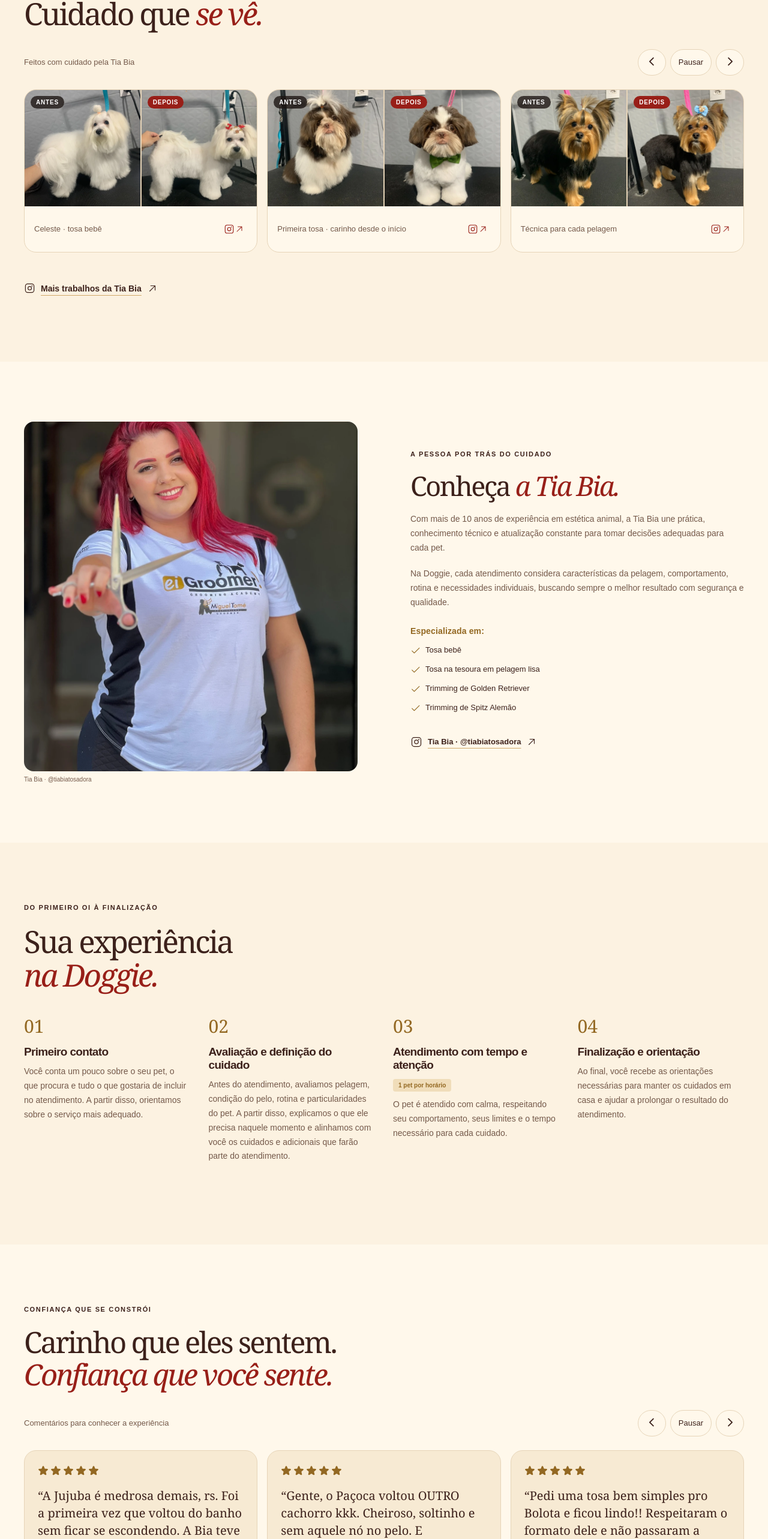
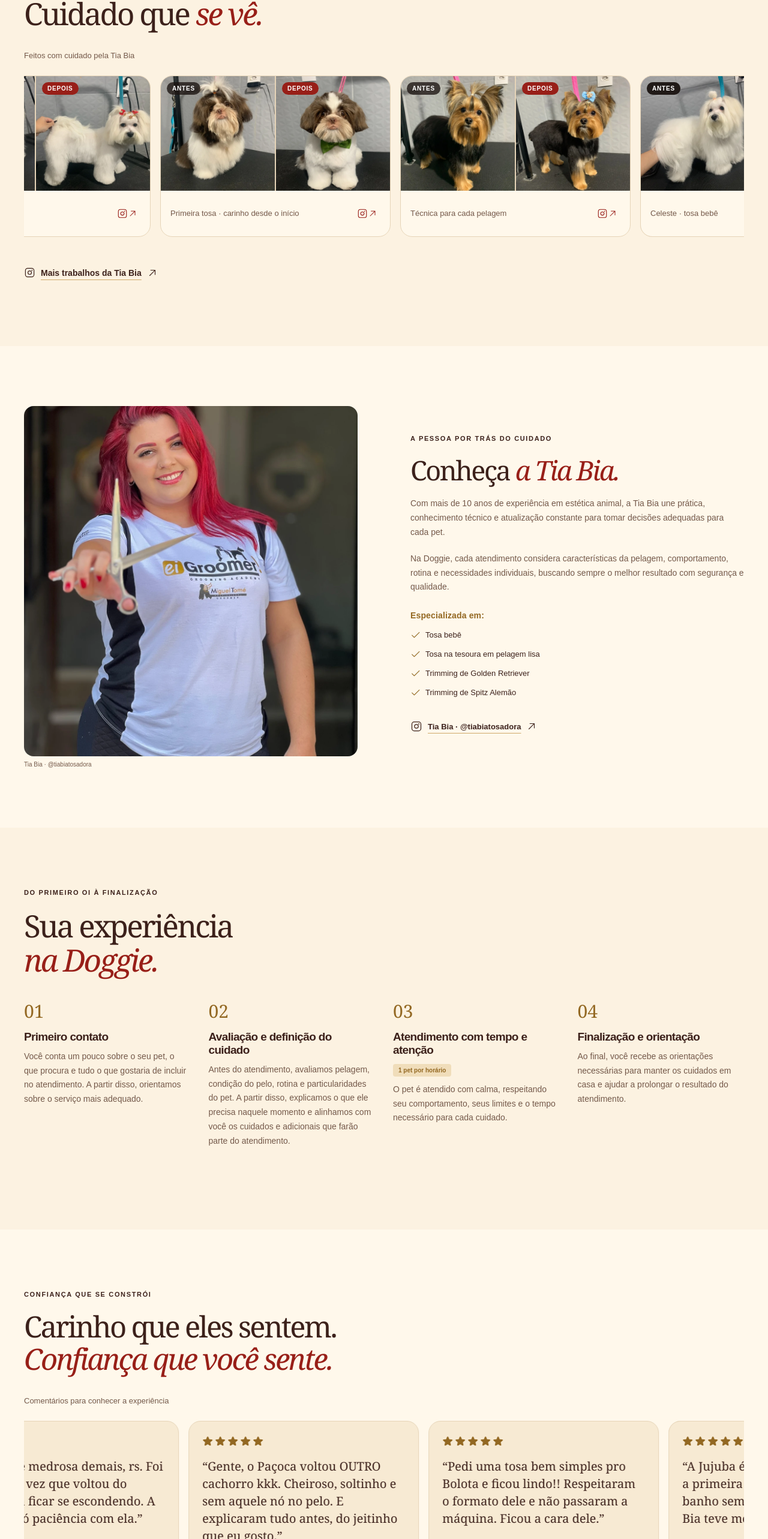
Before and after one commit to barcelos-lucas/doggie-lp, a React (Vite) app: page / in a window 1280 px wide. Shown: the part 4336-6902 px from the top of the page at 60% size. Built offline with nearby package versions, Linux system fonts and the light colour scheme.

Commit message:
feat: transformar carrosseis em faixas continuas

```diff
--- a/src/App.jsx
+++ b/src/App.jsx
@@ -1,6 +1,6 @@
 import { useEffect, useRef, useState } from 'react';
 import {
-  ArrowUpRight, Bathtub, Cat, CaretLeft, CaretRight, Check, Clock, Heart, InstagramLogo, List, MapPin, PawPrint,
+  ArrowUpRight, Bathtub, Cat, Check, Clock, Heart, InstagramLogo, List, MapPin, PawPrint,
   Scissors, Sparkle, Star, WhatsappLogo, X,
 } from '@phosphor-icons/react';
 import MapPanel from './MapPanel.jsx';
@@ -132,67 +132,20 @@ function PlansSection() {
   </div></section>;
 }
 function PortfolioCarousel({ items }) {
-  const track = useRef(null);
-  const [paused, setPaused] = useState(false);
-  const [hovered, setHovered] = useState(false);
-  const [reduced, setReduced] = useState(true);
-  useEffect(() => {
-    const media = window.matchMedia('(prefers-reduced-motion: reduce)');
-    const update = () => setReduced(media.matches);
-    update(); media.addEventListener('change', update);
-    return () => media.removeEventListener('change', update);
-  }, []);
-  const move = (direction) => {
-    const el = track.current;
-    if (!el) return;
-    const first = el.firstElementChild;
-    const cycle = el.children[items.length]?.offsetLeft ?? 0;
-    const gap = parseFloat(getComputedStyle(el).columnGap || getComputedStyle(el).gap || '16') || 16;
-    const step = first ? first.getBoundingClientRect().width + gap : 0;
-    let next = el.scrollLeft + direction * step;
-    if (cycle > 0 && next >= cycle) next -= cycle;
-    if (cycle > 0 && next < 0) next += cycle;
-    el.scrollTo({ left: next, behavior: reduced ? 'instant' : 'smooth' });
-  };
-  useEffect(() => {
-    if (paused || hovered || reduced || items.length < 2) return undefined;
-    let frame;
-    let previous = performance.now();
-    const tick = (now) => {
-      const el = track.current;
-      const bounds = el?.getBoundingClientRect();
-      if (el && !document.hidden && bounds?.bottom > 0 && bounds.top < window.innerHeight) {
-        const cycle = el.children[items.length]?.offsetLeft ?? 0;
-        if (cycle > 0) {
-          el.scrollLeft += Math.min(now - previous, 64) * 0.024;
-          if (el.scrollLeft >= cycle) el.scrollLeft -= cycle;
-        }
-      }
-      previous = now;
-      frame = window.requestAnimationFrame(tick);
-    };
-    frame = window.requestAnimationFrame(tick);
-    return () => window.cancelAnimationFrame(frame);
-  }, [paused, hovered, reduced, items.length]);
-  return <div className="portfolio-carousel" role="region" aria-roledescription="carrossel" aria-label="Trabalhos da Tia Bia" onMouseEnter={() => setHovered(true)} onMouseLeave={() => setHovered(false)}>
-    <div className="carousel-controls">
-      <span>Feitos com cuidado pela Tia Bia</span>
-      <div><button type="button" onClick={() => { setPaused(true); move(-1); }} aria-label="Foto anterior"><CaretLeft size={19} weight="bold" aria-hidden="true" /></button>
-      <button type="button" onClick={() => setPaused(!paused)} aria-pressed={paused} disabled={reduced}>{paused || reduced ? 'Pausado' : 'Pausar'}</button>
-      <button type="button" onClick={() => { setPaused(true); move(1); }} aria-label="Próxima foto"><CaretRight size={19} weight="bold" aria-hidden="true" /></button></div>
-    </div>
-    <div ref={track} className="carousel-track" tabIndex={0} aria-label="Fotos dos trabalhos; use as setas para navegar" onFocus={() => setPaused(true)} onPointerDown={() => setPaused(true)} onKeyDown={(event) => { if (event.key === 'ArrowRight' || event.key === 'ArrowLeft') { event.preventDefault(); setPaused(true); move(event.key === 'ArrowRight' ? 1 : -1); } }}>
-      {[...items, ...items].map((item, index) => {
-        const clone = index >= items.length;
-        const itemIndex = index % items.length;
-        return <figure className="comparison-card" key={`${item.url}-${index}`} role="group" aria-hidden={clone || undefined} aria-label={clone ? undefined : `${itemIndex + 1} de ${items.length}: ${item.caption}`}>
+  const renderCard = (item, index, clone = false) => <figure className="comparison-card" key={`${item.url}-${clone ? 'loop-' : ''}${index}`} role="group" aria-hidden={clone || undefined} aria-label={clone ? undefined : `${index + 1} de ${items.length}: ${item.caption}`}>
     <div className="comparison-pair">
       <div className="comparison-frame"><span className="comparison-label">Antes</span><img src={item.before} alt={clone ? '' : item.beforeAlt} width="900" height="900" loading="lazy" /></div>
       <div className="comparison-frame is-after"><span className="comparison-label">Depois</span><img src={item.after} alt={clone ? '' : item.afterAlt} width="900" height="900" loading="lazy" /></div>
     </div>
     <figcaption><span>{item.caption}</span><a href={item.url} tabIndex={clone ? -1 : undefined} target="_blank" rel="noopener noreferrer" aria-label={`Ver publicação original: ${item.caption}`}><InstagramLogo size={18} aria-hidden="true" /><ArrowUpRight size={16} aria-hidden="true" /></a></figcaption>
   </figure>;
-      })}
+  return <div className="portfolio-carousel marquee-carousel" role="region" aria-roledescription="carrossel" aria-label="Trabalhos da Tia Bia">
+    <p className="marquee-caption">Feitos com cuidado pela Tia Bia</p>
+    <div className="marquee-viewport" tabIndex={0} aria-label="Fotos dos trabalhos; movimento contínuo. Passe o mouse ou use o foco para pausar.">
+      <div className="marquee-track portfolio-marquee-track">
+        <div className="marquee-set">{items.map((item, index) => renderCard(item, index))}</div>
+        <div className="marquee-set" aria-hidden="true">{items.map((item, index) => renderCard(item, index, true))}</div>
+      </div>
     </div>
     <a className="text-link" href={business.biaInstagram} target="_blank" rel="noopener noreferrer"><InstagramLogo size={19} aria-hidden="true" />Mais trabalhos da Tia Bia<ArrowUpRight size={18} aria-hidden="true" /></a>
   </div>;
@@ -213,55 +166,13 @@ function ReviewCard({ review, preview, hidden = false }) {
 }
 
 function ReviewsCarousel({ items, preview }) {
-  const track = useRef(null);
-  const [paused, setPaused] = useState(false);
-  const [hovered, setHovered] = useState(false);
-  const [reduced, setReduced] = useState(true);
-  useEffect(() => {
-    const media = window.matchMedia('(prefers-reduced-motion: reduce)');
-    const update = () => setReduced(media.matches);
-    update(); media.addEventListener('change', update);
-    return () => media.removeEventListener('change', update);
-  }, []);
-  const move = (direction) => {
-    const el = track.current;
-    if (!el?.firstElementChild) return;
-    const cycle = el.children[items.length]?.offsetLeft ?? 0;
-    const gap = parseFloat(getComputedStyle(el).columnGap || getComputedStyle(el).gap || '16') || 16;
-    const step = el.firstElementChild.getBoundingClientRect().width + gap;
-    let next = el.scrollLeft + direction * step;
-    if (cycle > 0 && next >= cycle) next -= cycle;
-    if (cycle > 0 && next < 0) next += cycle;
-    el.scrollTo({ left: next, behavior: reduced ? 'instant' : 'smooth' });
-  };
-  useEffect(() => {
-    if (paused || hovered || reduced || items.length < 2) return undefined;
-    let frame;
-    let previous = performance.now();
-    const tick = (now) => {
-      const el = track.current;
-      const bounds = el?.getBoundingClientRect();
-      if (el && !document.hidden && bounds?.bottom > 0 && bounds.top < window.innerHeight) {
-        const cycle = el.children[items.length]?.offsetLeft ?? 0;
-        if (cycle > 0) {
-          el.scrollLeft += Math.min(now - previous, 64) * 0.018;
-          if (el.scrollLeft >= cycle) el.scrollLeft -= cycle;
-        }
-      }
-      previous = now;
-      frame = window.requestAnimationFrame(tick);
-    };
-    frame = window.requestAnimationFrame(tick);
-    return () => window.cancelAnimationFrame(frame);
-  }, [paused, hovered, reduced, items.length]);
-  return <div className="review-carousel" role="region" aria-roledescription="carrossel" aria-label="Avaliações dos tutores" onMouseEnter={() => setHovered(true)} onMouseLeave={() => setHovered(false)}>
-    <div className="carousel-controls"><span>{preview ? 'Comentários para conhecer a experiência' : 'O que os tutores comentam'}</span>
-      <div><button type="button" onClick={() => { setPaused(true); move(-1); }} aria-label="Comentário anterior"><CaretLeft size={19} weight="bold" aria-hidden="true" /></button>
-        <button type="button" onClick={() => setPaused(!paused)} aria-pressed={paused} disabled={reduced}>{paused || reduced ? 'Pausado' : 'Pausar'}</button>
-      <button type="button" onClick={() => { setPaused(true); move(1); }} aria-label="Próximo comentário"><CaretRight size={19} weight="bold" aria-hidden="true" /></button></div>
+  return <div className="review-carousel marquee-carousel" role="region" aria-roledescription="carrossel" aria-label="Avaliações dos tutores">
+    <p className="marquee-caption">{preview ? 'Comentários para conhecer a experiência' : 'O que os tutores comentam'}</p>
+    <div className="marquee-viewport" tabIndex={0} aria-label="Comentários; movimento contínuo. Passe o mouse ou use o foco para pausar.">
+      <div className="marquee-track review-marquee-track">
+        <div className="marquee-set">{items.map((review) => <ReviewCard key={`${review.name}-${review.pet ?? review.date}`} review={review} preview={preview} />)}</div>
+        <div className="marquee-set" aria-hidden="true">{items.map((review) => <ReviewCard key={`${review.name}-${review.pet ?? review.date}-loop`} review={review} preview={preview} hidden />)}</div>
       </div>
-    <div ref={track} className="carousel-track review-track" tabIndex={0} aria-label="Comentários; use as setas para navegar" onFocus={() => setPaused(true)} onPointerDown={() => setPaused(true)} onKeyDown={(event) => { if (event.key === 'ArrowRight' || event.key === 'ArrowLeft') { event.preventDefault(); setPaused(true); move(event.key === 'ArrowRight' ? 1 : -1); } }}>
-      {[...items, ...items].map((review, index) => <ReviewCard key={`${review.name}-${review.pet ?? review.date}-${index}`} review={review} preview={preview} hidden={index >= items.length} />)}
     </div>
   </div>;
 }
--- a/src/styles.css
+++ b/src/styles.css
@@ -204,36 +204,31 @@
 @media(max-width:359px){.care-ribbon-item{font-size:10px;padding-inline:22px}.care-ribbon-item::after{margin-left:22px}}
 @media(prefers-reduced-motion:reduce){.care-ribbon-track{animation:none;transform:none}.care-ribbon:hover .care-ribbon-track,.care-ribbon-viewport:focus-within .care-ribbon-track{animation-play-state:running}}
 .review figcaption span{font-size:12px;color:var(--muted)}
-.review-carousel{margin-top:32px;min-width:0}
-.review-track .review{flex:0 0 100%;min-width:0;padding:24px 22px 20px;border:1px solid var(--line);border-radius:20px;background:var(--surface-warm);scroll-snap-align:start}
-.review-track .review blockquote{font-size:20px;line-height:1.45;margin:18px 0 24px}
-.review-track .review figcaption{gap:5px}
-.review-track .review figcaption strong{font-size:13px}
-.review-track .review figcaption span{font-size:11px}
-@media(min-width:640px){.review-track .review{flex-basis:calc((100% - 16px)/2)}}
-@media(min-width:1024px){.review-track .review{flex-basis:calc((100% - 32px)/3)}}
-.portfolio-carousel{margin-top:32px;min-width:0}
-.carousel-controls{display:flex;align-items:center;justify-content:space-between;gap:12px;margin-bottom:18px}
-.carousel-controls>span{font-size:13px;color:var(--muted)}
-.carousel-controls>div{display:flex;gap:7px;flex-shrink:0}
-.carousel-controls button{min-width:44px;min-height:44px;border:1px solid var(--line);border-radius:22px;background:var(--paper);color:var(--ink);padding:8px 13px;cursor:pointer;font-size:13px;transition:color .25s ease,border-color .25s ease,background-color .25s ease,transform .25s ease}
-.carousel-controls button:not(:disabled):hover{border-color:var(--gold-border);color:var(--primary);background:var(--surface-warm);transform:translateY(-1px)}
-.carousel-controls button:not(:disabled):active{transform:scale(.96)}
-.carousel-controls button[aria-pressed="true"]{border-color:var(--gold-border);background:var(--surface-warm);color:var(--primary)}
-.carousel-controls button:disabled{cursor:default;color:var(--muted)}
-.carousel-track{display:flex;gap:16px;overflow-x:auto;scroll-snap-type:x proximity;overscroll-behavior-x:contain;scrollbar-width:none;padding:5px 0 18px;scroll-behavior:auto;will-change:scroll-position}
-.carousel-track::-webkit-scrollbar{display:none}
-.carousel-track figure{flex:0 0 82%;min-width:0;scroll-snap-align:start;border-radius:20px;overflow:hidden;background:var(--paper);border:1px solid var(--line);transition:transform .45s cubic-bezier(.22,1,.36,1),box-shadow .45s cubic-bezier(.22,1,.36,1)}
-.carousel-track img{aspect-ratio:4/5;object-fit:cover}
-.carousel-track figcaption{padding:16px;font-size:13px;line-height:1.5;color:var(--muted)}
+.review-carousel,.portfolio-carousel{margin-top:32px;min-width:0}
+.marquee-caption{margin:0 0 17px;font-size:13px;color:var(--muted)}
+.marquee-viewport{overflow:hidden;padding:5px 0 18px;outline:0}
+.marquee-viewport:focus-visible{outline:2px solid var(--primary);outline-offset:5px}
+.marquee-track{display:flex;width:200%;will-change:transform;animation:doggie-marquee 54s linear infinite}
+.portfolio-marquee-track{animation-duration:48s}
+.review-marquee-track{animation-duration:66s}
+.marquee-viewport:focus-within .marquee-track{animation-play-state:paused}
+.marquee-viewport:active .marquee-track{animation-play-state:paused}
+.marquee-set{box-sizing:border-box;display:flex;flex:0 0 50%;gap:16px;min-width:0;padding-right:16px}
+.marquee-set figure{flex:0 0 82%;min-width:0;border-radius:20px;overflow:hidden;background:var(--paper);border:1px solid var(--line);transition:transform .45s cubic-bezier(.22,1,.36,1),box-shadow .45s cubic-bezier(.22,1,.36,1)}
+.marquee-track img{aspect-ratio:1;object-fit:contain;background:var(--surface-deep)}
+.marquee-track figcaption{display:flex;align-items:center;justify-content:space-between;gap:12px;padding:16px;font-size:13px;line-height:1.5;color:var(--muted)}
+.marquee-track figcaption a{display:flex;align-items:center;justify-content:center;min-width:44px;min-height:44px;color:var(--primary)}
+.review-marquee-track .review{flex-basis:100%;padding:24px 22px 20px;background:var(--surface-warm)}
+.review-marquee-track .review blockquote{font-size:20px;line-height:1.45;margin:18px 0 24px}
+.review-marquee-track .review figcaption{gap:5px}
+.review-marquee-track .review figcaption strong{font-size:13px}
+.review-marquee-track .review figcaption span{font-size:11px}
 .portfolio-carousel>.text-link{margin-top:20px}
-.carousel-track:focus-visible{outline:2px solid var(--primary);outline-offset:5px}
-@media(hover:hover){.carousel-track figure:hover{transform:translateY(-4px);box-shadow:0 14px 32px rgb(50 34 24 / .12)}}
-@media(min-width:640px){.carousel-track figure{flex-basis:calc((100% - 16px)/2)}}
-@media(min-width:1024px){.carousel-track figure{flex-basis:calc((100% - 32px)/3)}}
-@media(max-width:379px){.carousel-controls{align-items:flex-start;flex-direction:column}}
-
-.carousel-track img{aspect-ratio:1;object-fit:contain;background:var(--surface-deep)}.carousel-track figcaption{display:flex;align-items:center;justify-content:space-between;gap:12px}.carousel-track figcaption a{display:flex;align-items:center;justify-content:center;min-width:44px;min-height:44px;color:var(--primary)}
+@media(hover:hover){.marquee-track figure:hover{transform:translateY(-2px);box-shadow:0 14px 32px rgb(50 34 24 / .12)}.marquee-viewport:hover .marquee-track{animation-play-state:paused}}
+@media(min-width:640px){.marquee-set figure{flex-basis:calc((100% - 16px)/2)}.review-marquee-track .review{flex-basis:calc((100% - 16px)/2)}}
+@media(min-width:1024px){.marquee-set figure{flex-basis:calc((100% - 32px)/3)}.review-marquee-track .review{flex-basis:calc((100% - 32px)/3)}}
+@media(prefers-reduced-motion:reduce){.marquee-track{animation:none;transform:none}.marquee-track figure{transition:none}}
+@keyframes doggie-marquee{to{transform:translateX(-50%)}}
 
 /* Visual comparison for the two photos selected from each Instagram post. */
 .comparison-card{display:flex;flex-direction:column}
@@ -244,4 +239,3 @@
 .comparison-frame.is-after .comparison-label{background:var(--primary)}
 .comparison-card figcaption{min-height:76px}
 @media(max-width:639px){.comparison-card figcaption{padding:13px 14px}.comparison-label{top:8px;left:8px;padding:4px 8px;font-size:9px}}
-@media(prefers-reduced-motion:reduce){.carousel-track{scroll-behavior:auto}.carousel-track figure{transition:none}}
```
Lines whose indentation alone changed are shown as unchanged.
